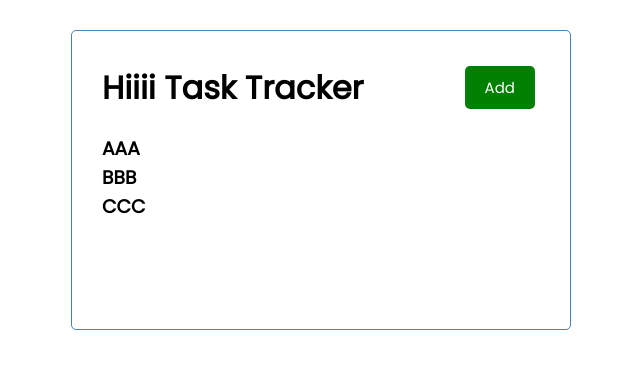
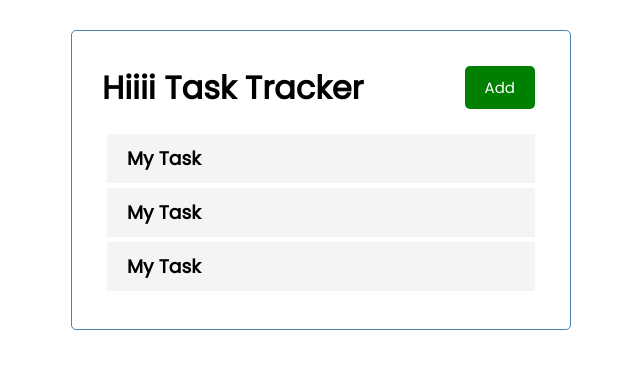
Before and after one commit to Mahsa1990a/react-task-tracker, a React (Create React App) app: page / in a window 1280 px wide. Shown: the top 368 px of the page, without its empty margins (319-959 px from the left). Built offline with nearby package versions, Linux system fonts and the light colour scheme; the HTML template or start-up script is replaced by a standard one.

Commit message:
added Task compo

```diff
--- /dev/null
+++ b/src/components/Task.jsx
@@ -0,0 +1,11 @@
+
+
+const Task = () => {
+  return (
+    <div className='task'>
+      <h3>My Task</h3>
+    </div>
+  )
+}
+
+export default Task
--- a/src/components/Tasks.jsx
+++ b/src/components/Tasks.jsx
@@ -1,3 +1,4 @@
+import Task from './Task';
 
 //WE WANT tasks TO BE A PART OF COMPONENT, so we use useState
 
@@ -5,7 +6,9 @@
 
   return (
     <>
-      {tasks.map((task) => (<h3 key={task.id}>{task.text}</h3>))}
+      {tasks.map((task) => (
+      <Task key={task.id} task={task} />
+      ))}
     </>
   )
 }
```
